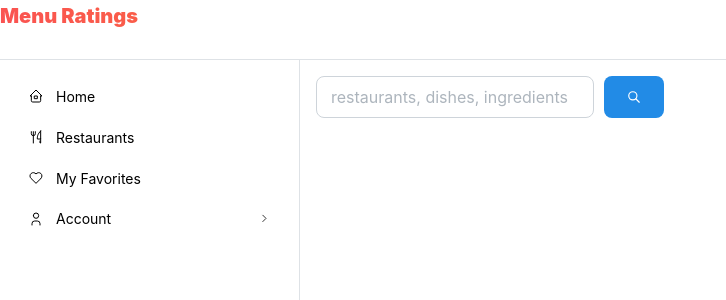
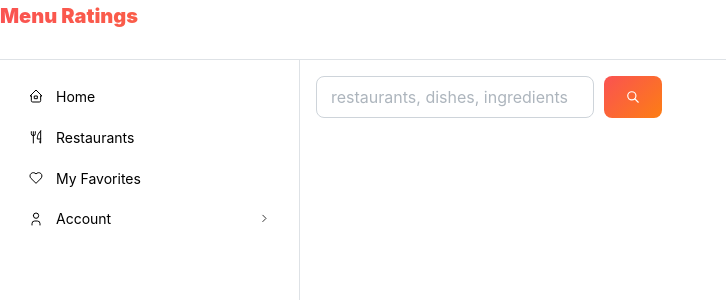
Before and after one commit to jppastorek/mantine-test, a React (Vite) app: page /restaurants in a window 1280 px wide. Shown: the top 300 px of the page, without its empty margins (0-726 px from the left). Built offline with nearby package versions, Linux system fonts and the light colour scheme.

Commit message:
updated styling

```diff
--- a/package.json
+++ b/package.json
@@ -1,7 +1,7 @@
 {
-  "name": "mantine-vite-template",
+  "name": "menu-ratings-mantine-test",
   "private": true,
-  "version": "0.0.0",
+  "version": "0.0.1",
   "scripts": {
     "dev": "vite",
     "build": "tsc && vite build",
--- a/src/components/Item.tsx
+++ b/src/components/Item.tsx
@@ -5,9 +5,9 @@ export function Item(props: any) {
   const { image, name, price, rating, description, num_of_ratings, restaurant } = props;
   return (
     <Card shadow="sm" padding="lg" radius="md" withBorder>
-      <Card.Section>
+      {/* <Card.Section>
         <Image src={image} height={160} alt={name} />
-      </Card.Section>
+      </Card.Section> */}
 
       <Group justify="space-between" mt="md" mb="xs">
         <Text fw={500} size="sm">
--- a/src/components/SearchBar.tsx
+++ b/src/components/SearchBar.tsx
@@ -7,7 +7,7 @@ export function SearchBar(props: any) {
   return (
     <Group gap="xs">
       <TextInput  variant="default" size="md" radius="md" placeholder="restaurants, dishes, ingredients"/>
-      <Button variant="filled" size="md" radius="md">
+      <Button variant="gradient" size="md" radius="md" gradient={{ from: 'red', to: 'orange', deg: 135 }}>
         {<IconSearch size={14} />}
       </Button>
     </Group>
```
